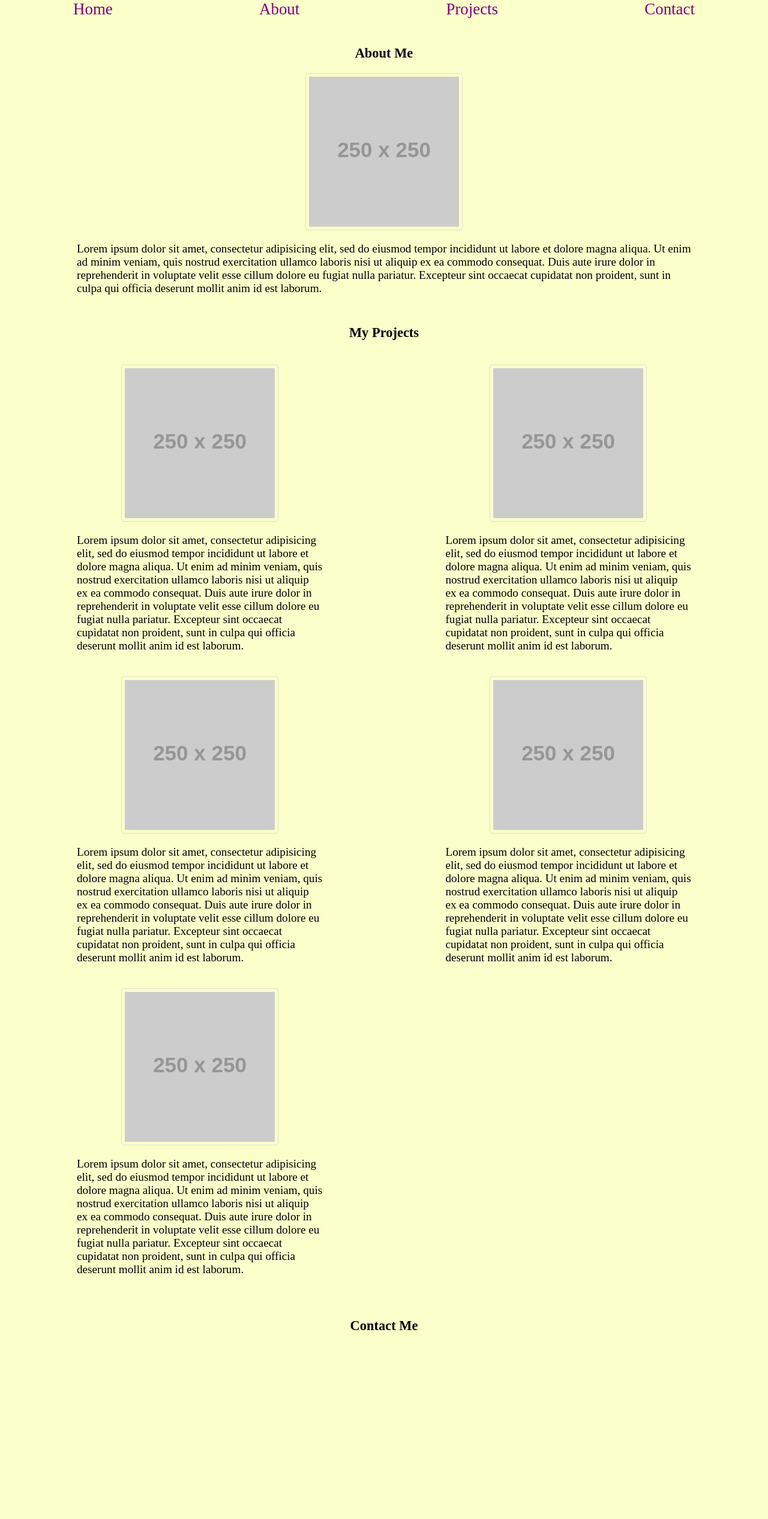
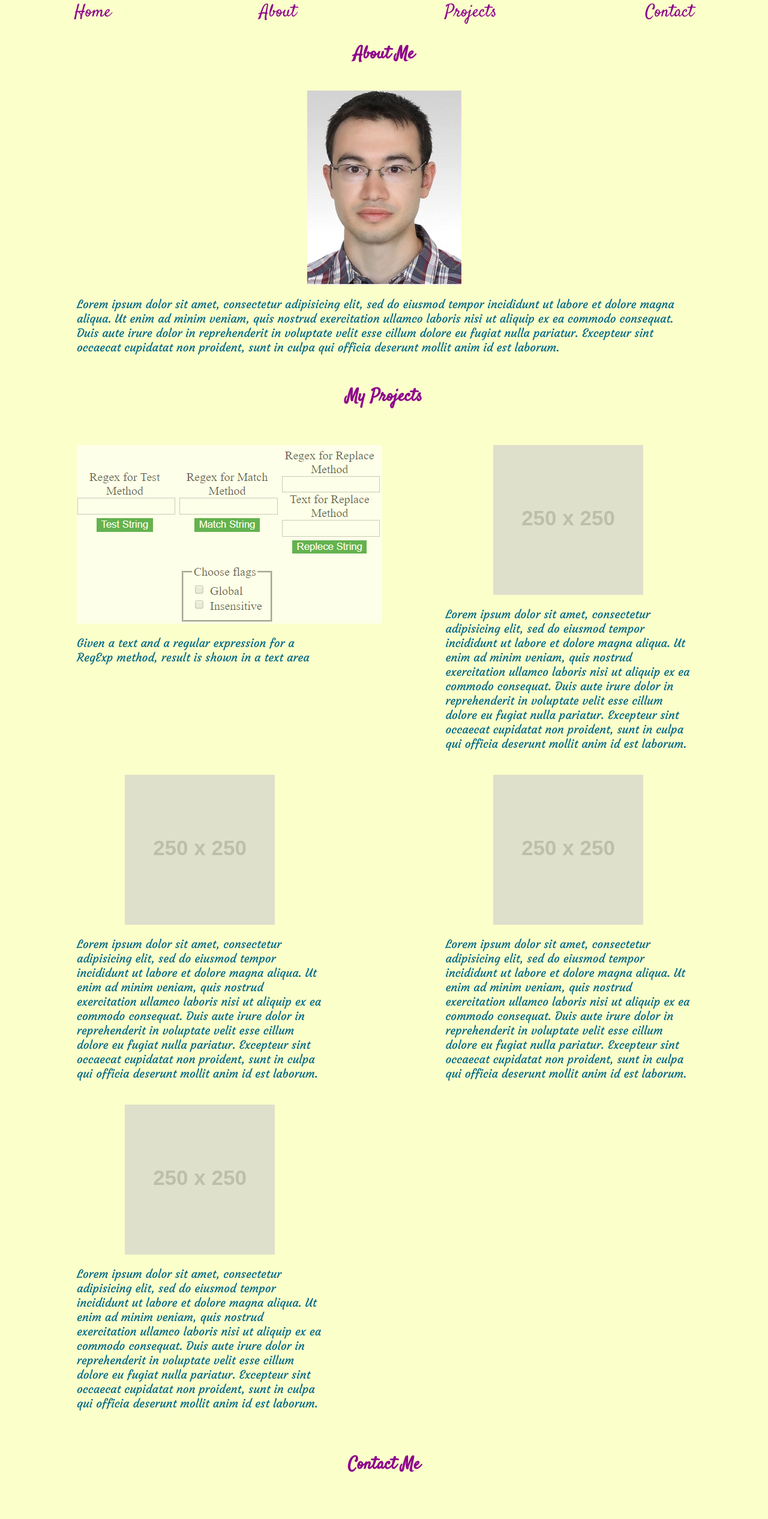
Before and after one commit to canzoroglu/canzoroglu.github.io, a PHP site: page / in a window 1280 px wide. Shown: the whole page at 60% size. Before the commit the page ends 2218 px from the top, so only its background shows below. Run offline with PHP 8.4, Linux system fonts and the light colour scheme; grey boxes labelled with a size stand in for pictures from a placeholder-image service; some libraries are stand-ins or nearby versions.

Commit message:
Add assets folder, googleFonts

```diff
--- a/index.html
+++ b/index.html
@@ -4,9 +4,9 @@
     <!-- Required meta tags -->
     <meta charset="utf-8">
     <meta name="viewport" content="width=device-width, initial-scale=1, shrink-to-fit=no">
-
-    <link rel="stylesheet" type="text/css" href="main.css">
-    <title>Hello, world!</title>
+    <link href="https://fonts.googleapis.com/css?family=Courgette|Satisfy" rel="stylesheet">
+    <link rel="stylesheet" type="text/css" href="./main.css">
+    <title>Can Zoroğlu's Portfolio</title>
   </head>
   <body>
 
@@ -21,7 +21,7 @@
 
       <div id="about">
         <h3>About Me</h3>
-        <img src="https://dummyimage.com/250x250/ccc/fff">
+        <img src="./assets/my_pic_reduced.jpg">
         <p>
           Lorem ipsum dolor sit amet, consectetur adipisicing elit, sed do eiusmod
         tempor incididunt ut labore et dolore magna aliqua. Ut enim ad minim veniam,
@@ -37,16 +37,11 @@
         <h3>My Projects</h3>
         <div class="project">
           <div class="project-img">
-            <img src="https://dummyimage.com/250x250/ccc/fff">
+            <a href="https://canzoroglu.github.io/designs/regexSearch/" target="_blank"><img src="./assets/regex.png"></a>
           </div>
           <div class="project-def">
             <p>
-              Lorem ipsum dolor sit amet, consectetur adipisicing elit, sed do eiusmod
-              tempor incididunt ut labore et dolore magna aliqua. Ut enim ad minim veniam,
-              quis nostrud exercitation ullamco laboris nisi ut aliquip ex ea commodo
-              consequat. Duis aute irure dolor in reprehenderit in voluptate velit esse
-              cillum dolore eu fugiat nulla pariatur. Excepteur sint occaecat cupidatat non
-              proident, sunt in culpa qui officia deserunt mollit anim id est laborum.
+              Given a text and a regular expression for a RegExp method, result is shown in a text area
             </p>
           </div>
         </div>
--- a/main.css
+++ b/main.css
@@ -12,17 +12,29 @@ body {
   display: flex;
   justify-content: space-around;
   padding-bottom: 15px;
-  font-size: 1.4em;
+  position: fixed;
+  top: 0;
+  z-index: 3;
+}
+
+.navbar, h1, h2, h3 {
+  font-family: 'Satisfy', cursive;
+  font-size: 1.5em;
+}
+
+p {
+  font-family: 'Courgette', cursive;
+  color: #056984;
 }
 
 .navbar a {
   text-decoration: none;
-  color: purple;
+  color: #8e058c;
 }
 
 .container {
   width: 80%;
-  margin: 30px auto;
+  margin: 70px auto;
 }
 
 #about, #projects, #contact {
@@ -38,7 +50,8 @@ body {
 h3 {
   width: 100%;
   text-align: center;
-  margin-bottom: 20px;
+  margin-bottom: 40px;
+  color: #8e058c;
 }
 
 .project {
@@ -46,15 +59,23 @@ h3 {
   margin-bottom: 20px;
 }
 
-img {
+#about img {
   display: block;
   margin: 20px auto;
 }
 
-img {
-  border: 1px solid #ddd;
+#projects img {
+  display: block;
+  margin: 20px auto;
+  opacity: 0.6;
+  transition: opacity 1.5s ease, border 1.5s ease, padding 1.5s ease;
+}
+
+#projects img:hover {
+  border: 2px solid #42f4f4;
   border-radius: 4px;
   padding: 5px;
+  opacity: 1;
 }
 
 a:hover {
```
Also changed, not shown: assets/my_pic_reduced.jpg (added), assets/regex.png (added).
